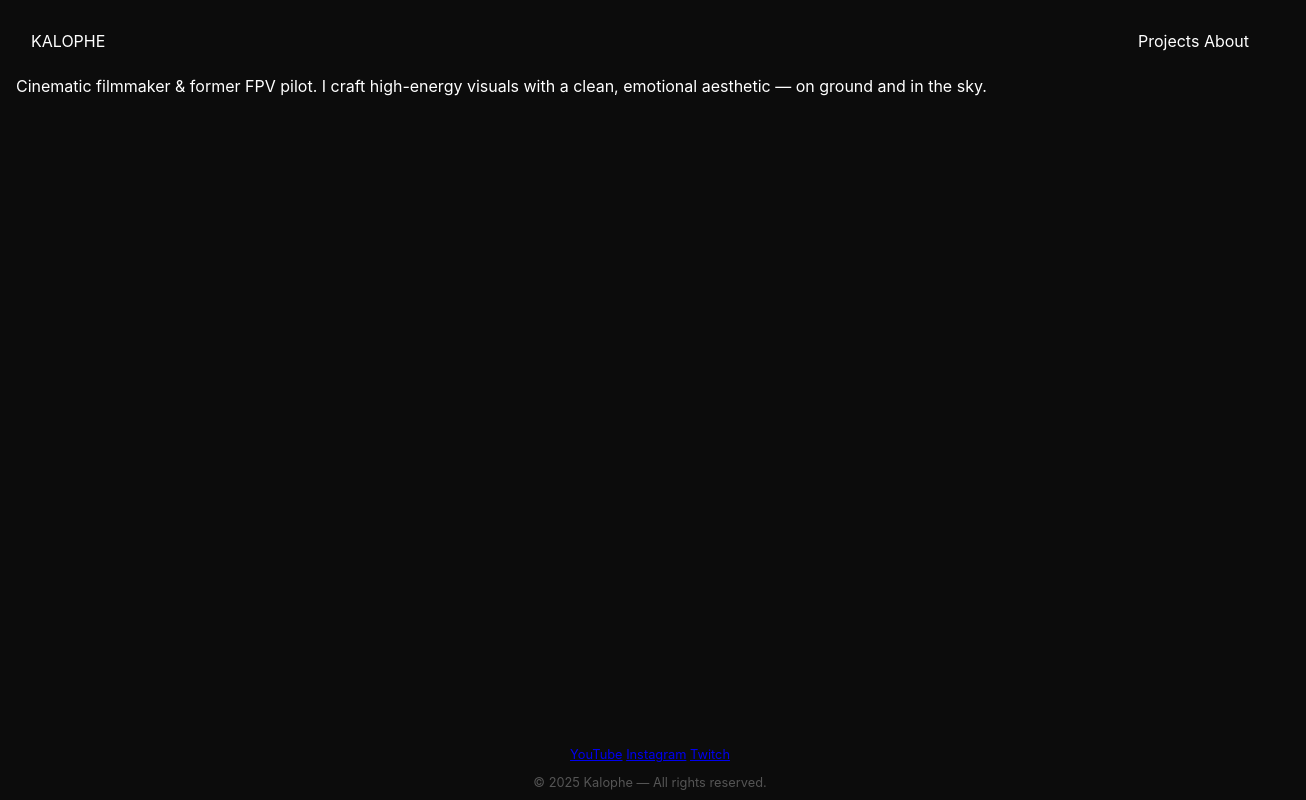
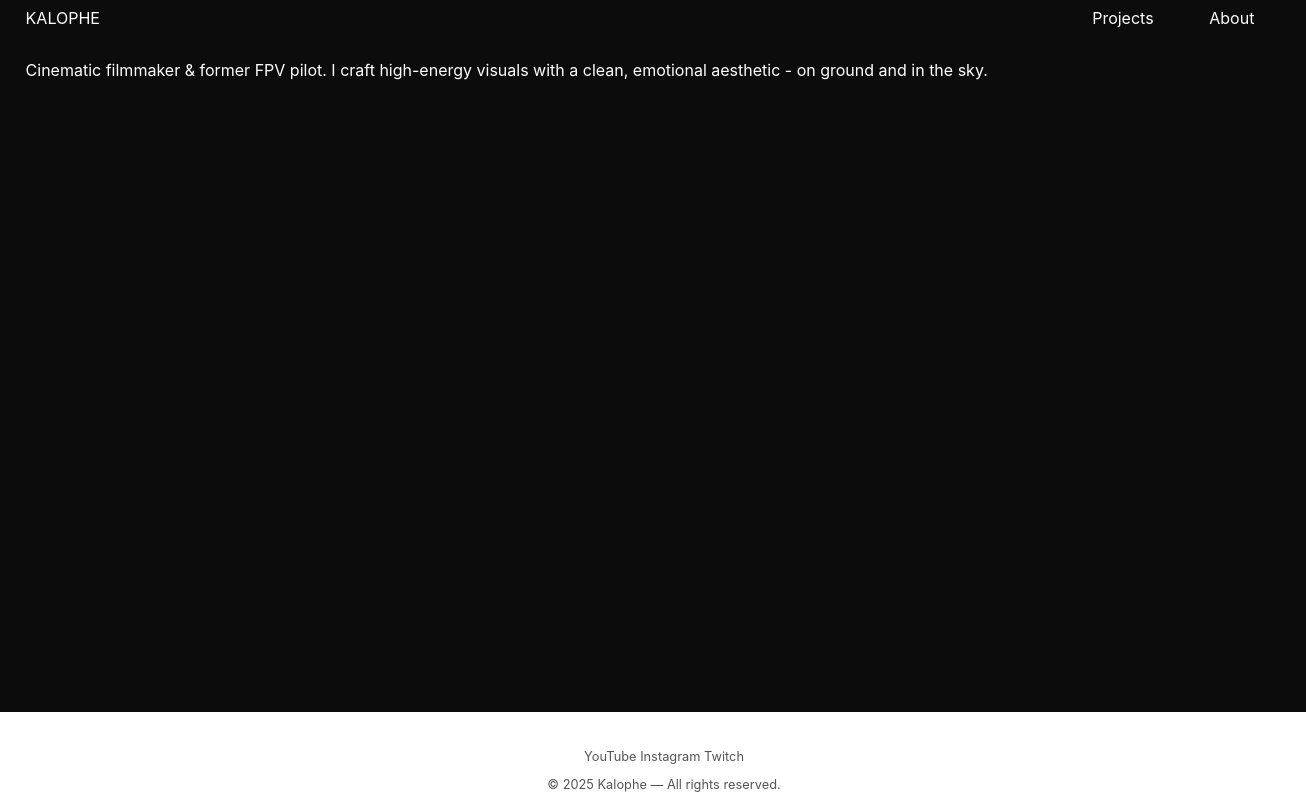
Before and after one commit to Kalophe/Website, a plain HTML site: page index.html in a window 1280 px wide. Shown: the whole page, 1306 px wide, since content can reach past the window. Drawn offline with Linux system fonts and the light colour scheme.

Commit message:
FIX: Padding issues

```diff
--- a/index.html
+++ b/index.html
@@ -13,14 +13,16 @@
       <div class="logo">
         <a href="/index.html">KALOPHE</a>
       </div>
-      <div>
+      <div class="components">
         <a href="/projects.html">Projects</a>
         <a href="">About</a>
       </div>
     </nav>
-  <p>
-    Cinematic filmmaker & former FPV pilot. I craft high-energy visuals with a clean, emotional aesthetic — on ground and in the sky.
-  </p>
+    <section>
+      <p>
+        Cinematic filmmaker & former FPV pilot. I craft high-energy visuals with a clean, emotional aesthetic - on ground and in the sky.
+      </p>
+    </section>
   <footer>
     <p class="links">
       <a href="https://www.youtube.com/@kalophe">YouTube</a>
--- a/style.css
+++ b/style.css
@@ -1,6 +1,6 @@
 
 body {
-  margin: 2vw 2vh;
+  margin: 0;
   padding: 0;
   font-family: 'Inter', sans-serif;
   background-color: #0c0c0c;
@@ -11,9 +11,7 @@ nav {
   display: flex;
   flex-direction: row;
   justify-content: space-between;
-  padding: 5px 15px;
-  border-radius: 5px;
-  margin-bottom: 2.5vh;
+  padding: 1vh 2vw;
 }
 
 nav a {
@@ -21,15 +19,31 @@ nav a {
   text-decoration: none;
 }
 
+.components a {
+  margin-left: 4vw;
+}
+
+section {
+  height: 90vh;
+  width: 98vw;
+  padding: 1vh 2vw;
+}
+
 footer {
+  width: 100vw;
+  height: 5vh;
   position: fixed;
   bottom: 0;
   left: 0;
-  width: 100vw;
   text-align: center;
-  margin-top: 2rem;
-  padding: 10px 10px;
+  padding: 3vh;
   font-size: 0.8rem;
   justify-content: center;
   color: #555;
+  background-color: #fff;
 }
+
+footer a {
+  text-decoration: none;
+  color: #555;
+}
```
